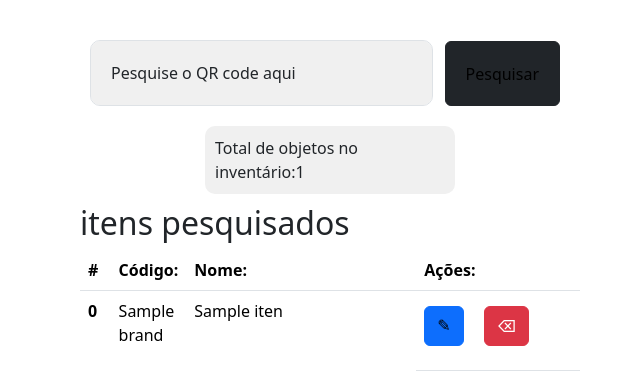
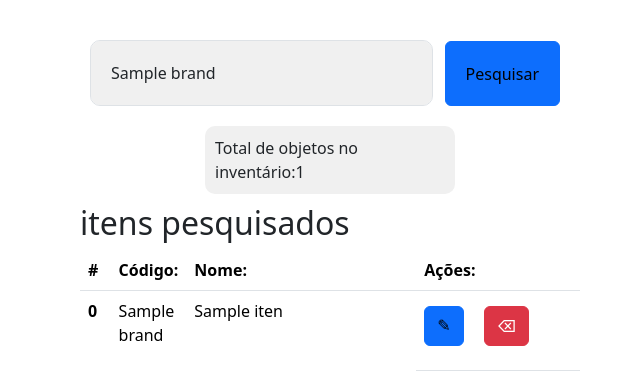
Before and after one commit to OracleHeadd/estoque, a Node project: template views/home.handlebars in a window 1280 px wide. Shown: the part 56-427 px from the top of the page, without its empty margins (310-950 px from the left). Run offline with Node 20 templates, Linux system fonts and the light colour scheme; the template is opened without the code that fills it: most values are stand-ins (such as "Sample title", 1, 10 or a date in 2020); some libraries are stand-ins or nearby versions.

Commit message:
01-06-2024V4

```diff
--- a/views/home.handlebars
+++ b/views/home.handlebars
@@ -1,6 +1,6 @@
 <div class="search">
-    <input class="formfix form-control" type="text" value="Pesquise o QR code aqui" aria-label="readonly input example" readonly>
-    <a href="itens/{{this._id}}" class="btn btn-primary btnfixsearch btn-dark">Pesquisar</a>
+     <input type="text" class="formfix form-control" id="search" name="brand" value="{{iten.brand}}">
+    <a href="itens/{{this._id}}" class="btn btn-primary btnfixsearch">Pesquisar</a>
 </div>
 
 <div class="info">
```
